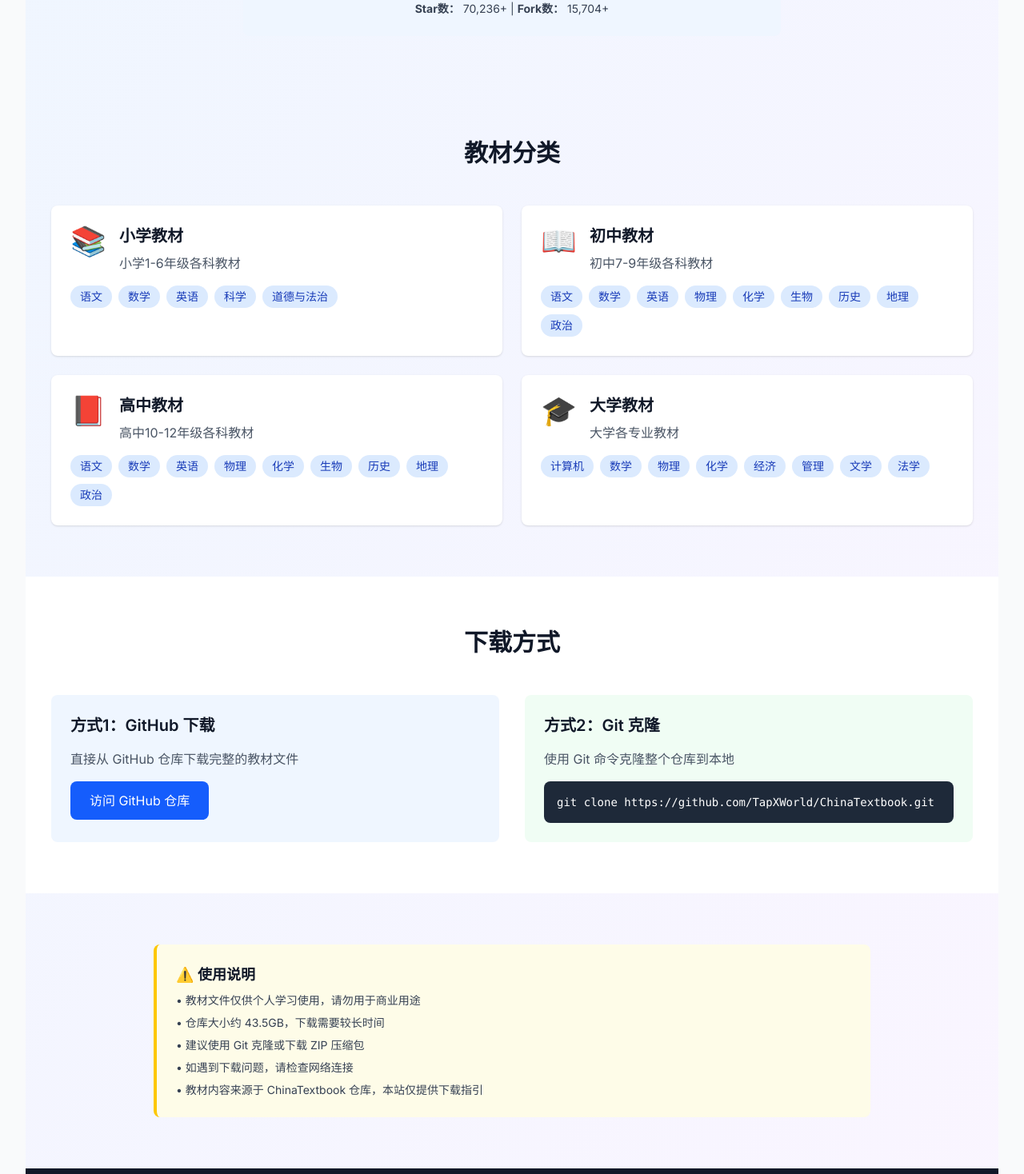
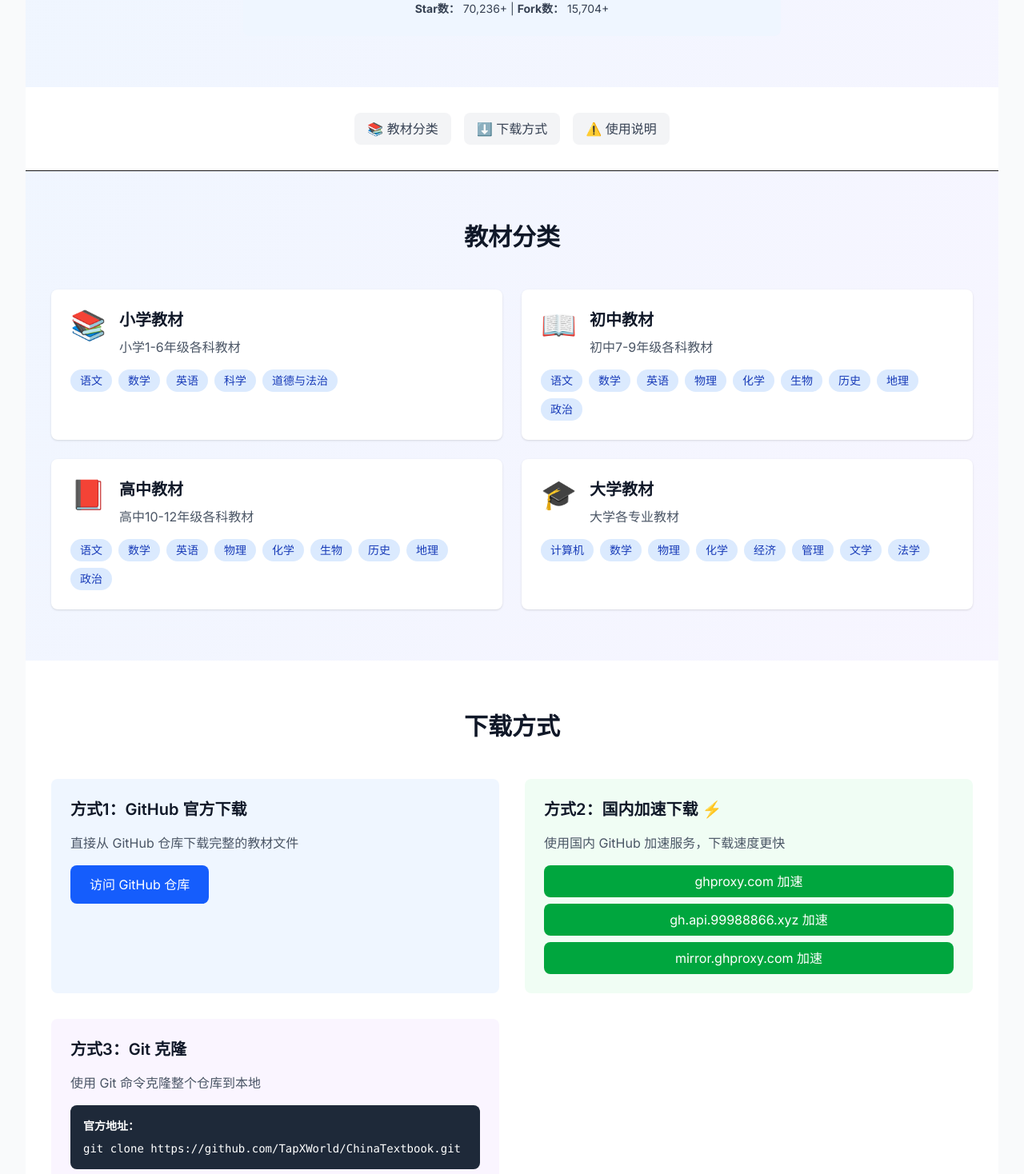
Before and after one commit to 37748846/free-tools-site, a Next.js app: page /textbooks in a window 1280 px wide. Shown: the part 391-1859 px from the top of the page at 80% size. Built offline with nearby package versions, Linux system fonts and the light colour scheme.

Commit message:
feat: 优化教材下载页面（添加国内加速下载、优化二级导航）

```diff
--- a/src/app/textbooks/page.tsx
+++ b/src/app/textbooks/page.tsx
@@ -84,8 +84,34 @@ export default function TextbooksPage() {
         </div>
       </section>
 
+      {/* Quick Navigation */}
+      <section className="py-8 px-4 bg-white border-b">
+        <div className="max-w-6xl mx-auto">
+          <nav className="flex flex-wrap justify-center gap-4">
+            <a
+              href="#categories"
+              className="px-4 py-2 bg-gray-100 text-gray-700 rounded-lg hover:bg-gray-200 transition-colors"
+            >
+              📚 教材分类
+            </a>
+            <a
+              href="#download"
+              className="px-4 py-2 bg-gray-100 text-gray-700 rounded-lg hover:bg-gray-200 transition-colors"
+            >
+              ⬇️ 下载方式
+            </a>
+            <a
+              href="#notice"
+              className="px-4 py-2 bg-gray-100 text-gray-700 rounded-lg hover:bg-gray-200 transition-colors"
+            >
+              ⚠️ 使用说明
+            </a>
+          </nav>
+        </div>
+      </section>
+
       {/* Categories */}
-      <section className="py-16 px-4">
+      <section id="categories" className="py-16 px-4">
         <div className="max-w-6xl mx-auto">
           <h2 className="text-3xl font-bold text-gray-900 mb-12 text-center">
             教材分类
@@ -122,7 +148,7 @@ export default function TextbooksPage() {
       </section>
 
       {/* Download Section */}
-      <section className="py-16 px-4 bg-white">
+      <section id="download" className="py-16 px-4 bg-white">
         <div className="max-w-6xl mx-auto">
           <h2 className="text-3xl font-bold text-gray-900 mb-12 text-center">
             下载方式
@@ -130,7 +156,7 @@ export default function TextbooksPage() {
           <div className="grid grid-cols-1 md:grid-cols-2 gap-8">
             <div className="bg-blue-50 rounded-lg p-6">
               <h3 className="text-xl font-semibold text-gray-900 mb-4">
-                方式1：GitHub 下载
+                方式1：GitHub 官方下载
               </h3>
               <p className="text-gray-600 mb-4">
                 直接从 GitHub 仓库下载完整的教材文件
@@ -146,21 +172,62 @@ export default function TextbooksPage() {
             </div>
             <div className="bg-green-50 rounded-lg p-6">
               <h3 className="text-xl font-semibold text-gray-900 mb-4">
-                方式2：Git 克隆
+                方式2：国内加速下载 ⚡
+              </h3>
+              <p className="text-gray-600 mb-4">
+                使用国内 GitHub 加速服务，下载速度更快
+              </p>
+              <div className="space-y-2">
+                <a
+                  href="https://ghproxy.com/https://github.com/TapXWorld/ChinaTextbook"
+                  target="_blank"
+                  rel="noopener noreferrer"
+                  className="block w-full px-4 py-2 bg-green-600 text-white rounded-lg hover:bg-green-700 transition-colors text-center"
+                >
+                  ghproxy.com 加速
+                </a>
+                <a
+                  href="https://gh.api.99988866.xyz/https://github.com/TapXWorld/ChinaTextbook"
+                  target="_blank"
+                  rel="noopener noreferrer"
+                  className="block w-full px-4 py-2 bg-green-600 text-white rounded-lg hover:bg-green-700 transition-colors text-center"
+                >
+                  gh.api.99988866.xyz 加速
+                </a>
+                <a
+                  href="https://mirror.ghproxy.com/https://github.com/TapXWorld/ChinaTextbook"
+                  target="_blank"
+                  rel="noopener noreferrer"
+                  className="block w-full px-4 py-2 bg-green-600 text-white rounded-lg hover:bg-green-700 transition-colors text-center"
+                >
+                  mirror.ghproxy.com 加速
+                </a>
+              </div>
+            </div>
+            <div className="bg-purple-50 rounded-lg p-6">
+              <h3 className="text-xl font-semibold text-gray-900 mb-4">
+                方式3：Git 克隆
               </h3>
               <p className="text-gray-600 mb-4">
                 使用 Git 命令克隆整个仓库到本地
               </p>
-              <code className="block bg-gray-800 text-white p-4 rounded-lg text-sm">
-                git clone https://github.com/TapXWorld/ChinaTextbook.git
-              </code>
+              <div className="space-y-2">
+                <div className="bg-gray-800 text-white p-4 rounded-lg text-sm">
+                  <div className="mb-2 font-semibold">官方地址：</div>
+                  <code>git clone https://github.com/TapXWorld/ChinaTextbook.git</code>
+                </div>
+                <div className="bg-gray-800 text-white p-4 rounded-lg text-sm">
+                  <div className="mb-2 font-semibold">加速地址：</div>
+                  <code>git clone https://ghproxy.com/https://github.com/TapXWorld/ChinaTextbook.git</code>
+                </div>
+              </div>
             </div>
           </div>
         </div>
       </section>
 
       {/* Notice */}
-      <section className="py-16 px-4">
+      <section id="notice" className="py-16 px-4">
         <div className="max-w-4xl mx-auto">
           <div className="bg-yellow-50 border-l-4 border-yellow-400 p-6 rounded-lg">
             <h3 className="text-lg font-semibold text-gray-900 mb-2">
```
